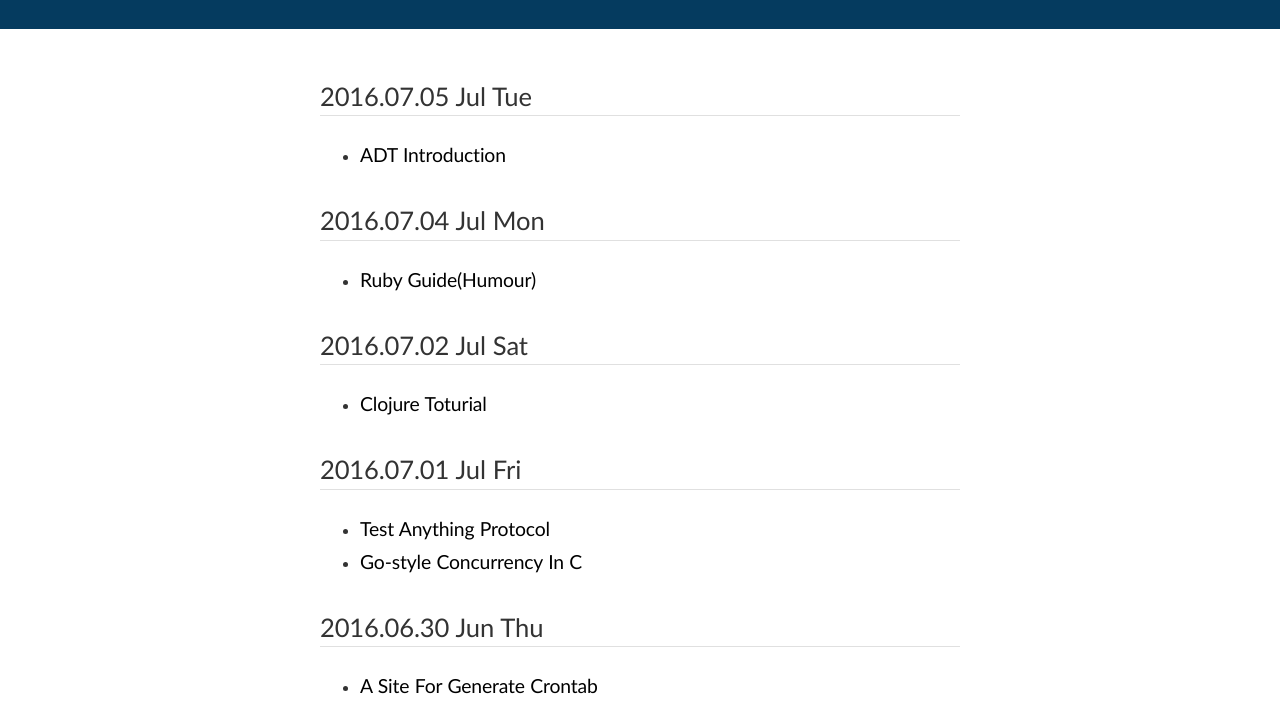
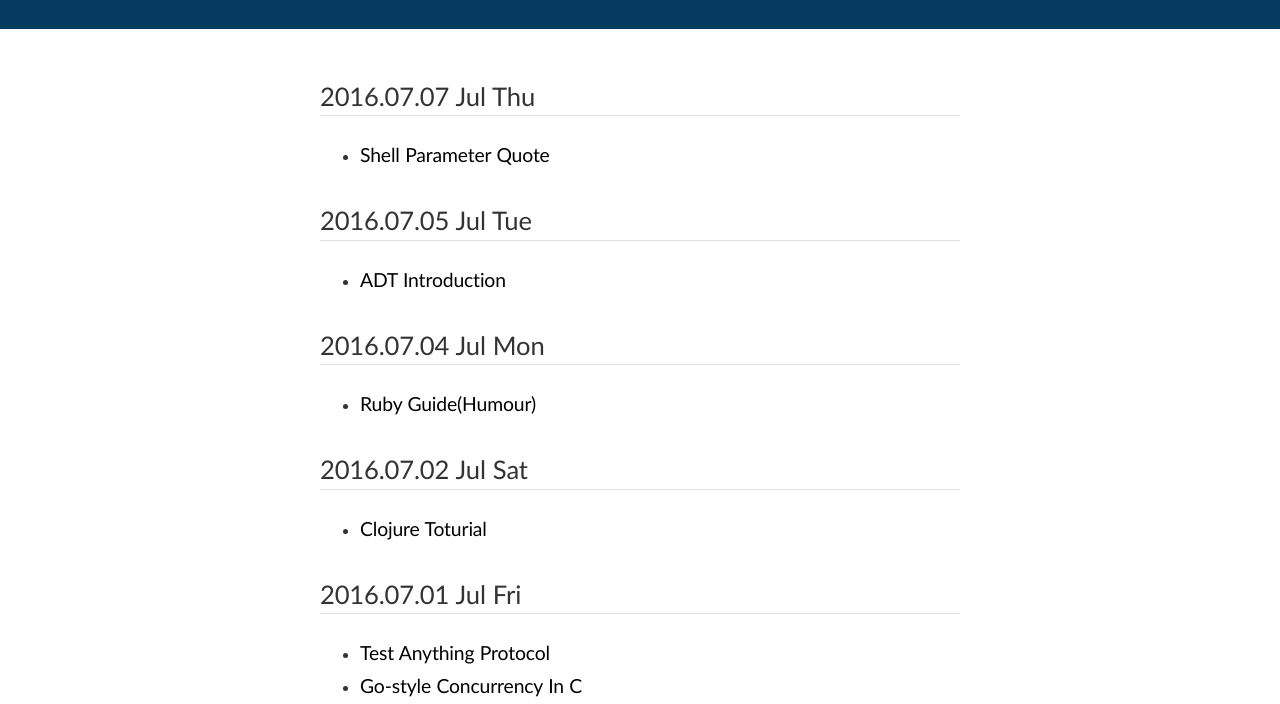
Before and after one commit to JesseEisen/Hub, a plain HTML site: page index.html in a window 1280 px wide. Shown: the part 93-797 px from the top of the page. Drawn offline with Linux system fonts and the light colour scheme.

Commit message:
today's update

```diff
--- a/index.html
+++ b/index.html
@@ -10,6 +10,9 @@
  </div>
 
 <div class="content">
+<h2>2016.07.07 Jul Thu</h2><ul>
+<li><a target="_blank" href="http://unix.stackexchange.com/questions/65624/why-do-i-need-to-quote-variable-for-if-but-not-for-echo/65633#65633">Shell Parameter Quote</a></li>
+</ul>
 <h2>2016.07.05 Jul Tue</h2><ul>
 <li><a target="_blank" href="http://classycode.org/2016/06/30/adts-introduction/">ADT Introduction</a></li>
 </ul>
```
